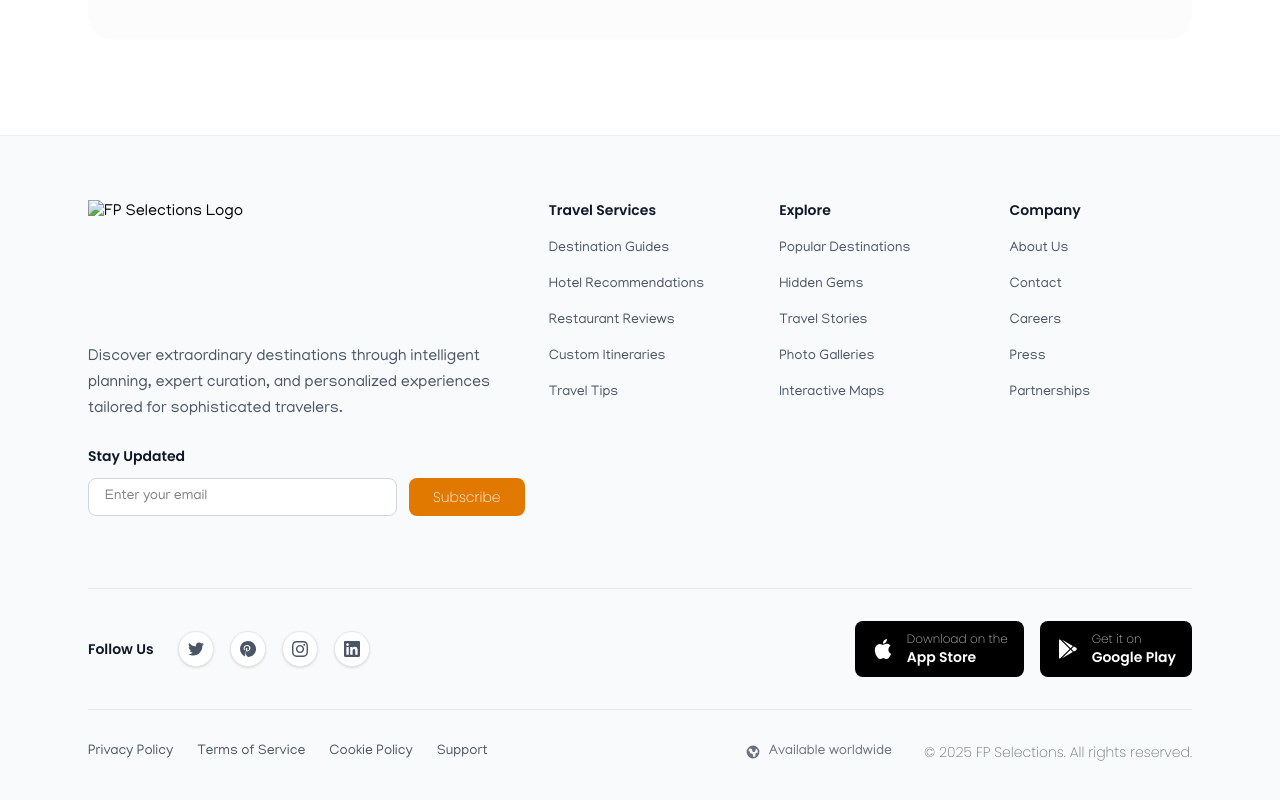
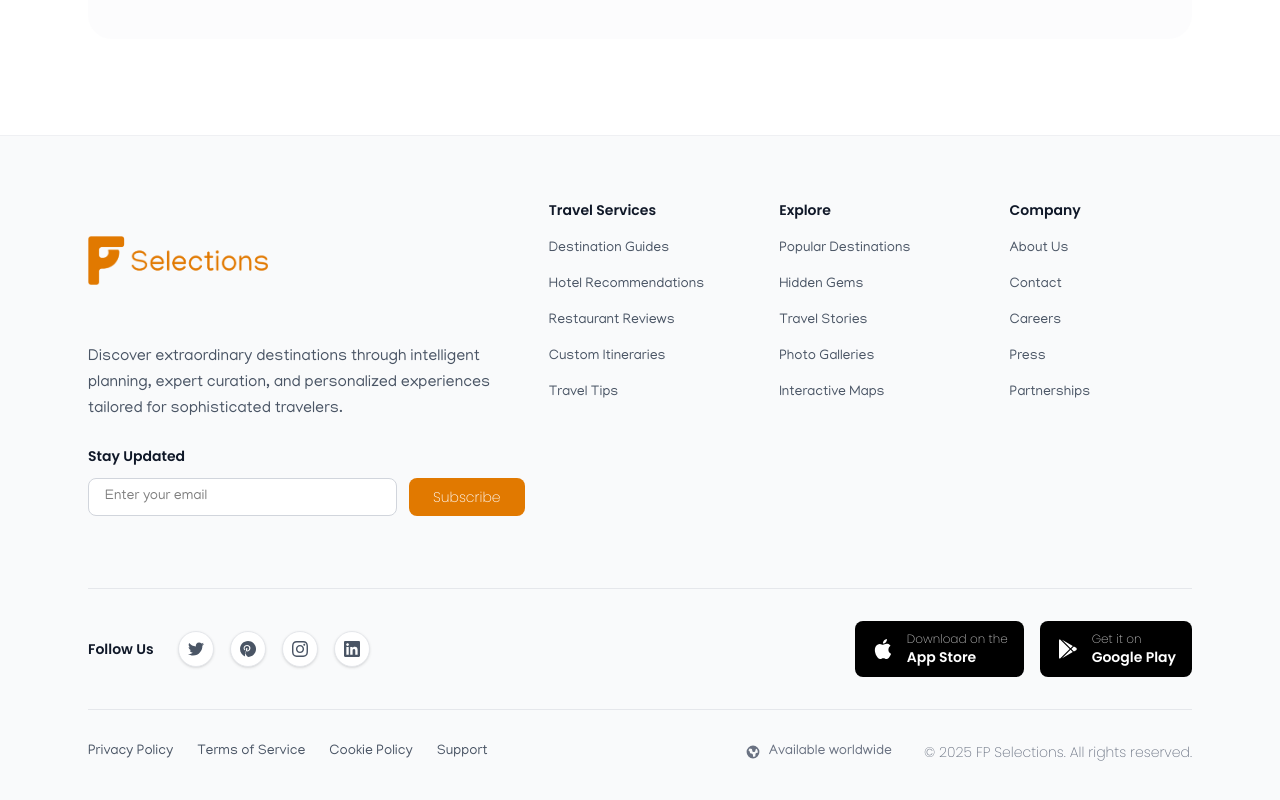
Before and after one commit to Chipsfil/fpselections, a plain HTML site: page index.html in a window 1280 px wide. Shown: the part 1058-1858 px from the top of the page. Drawn offline with Linux system fonts and the light colour scheme; the site is published under a folder, as on GitHub Pages, so addresses that start at the root find nothing.

Commit message:
Update index.html

```diff
--- a/index.html
+++ b/index.html
@@ -252,7 +252,7 @@
 
                         <div class="flex items-center">
                         <div class="w-45 h-30 mr-3">
-                            <img src="/assets/FP-Selections-transp-DautFMnm.png" alt="FP Selections Logo" class="w-full h-full object-contain">
+                            <img src="assets/FP-Selections-transp-DautFMnm.png" alt="FP Selections Logo" class="w-full h-full object-contain">
                         </div>
                     </div>
                     </div>
```
